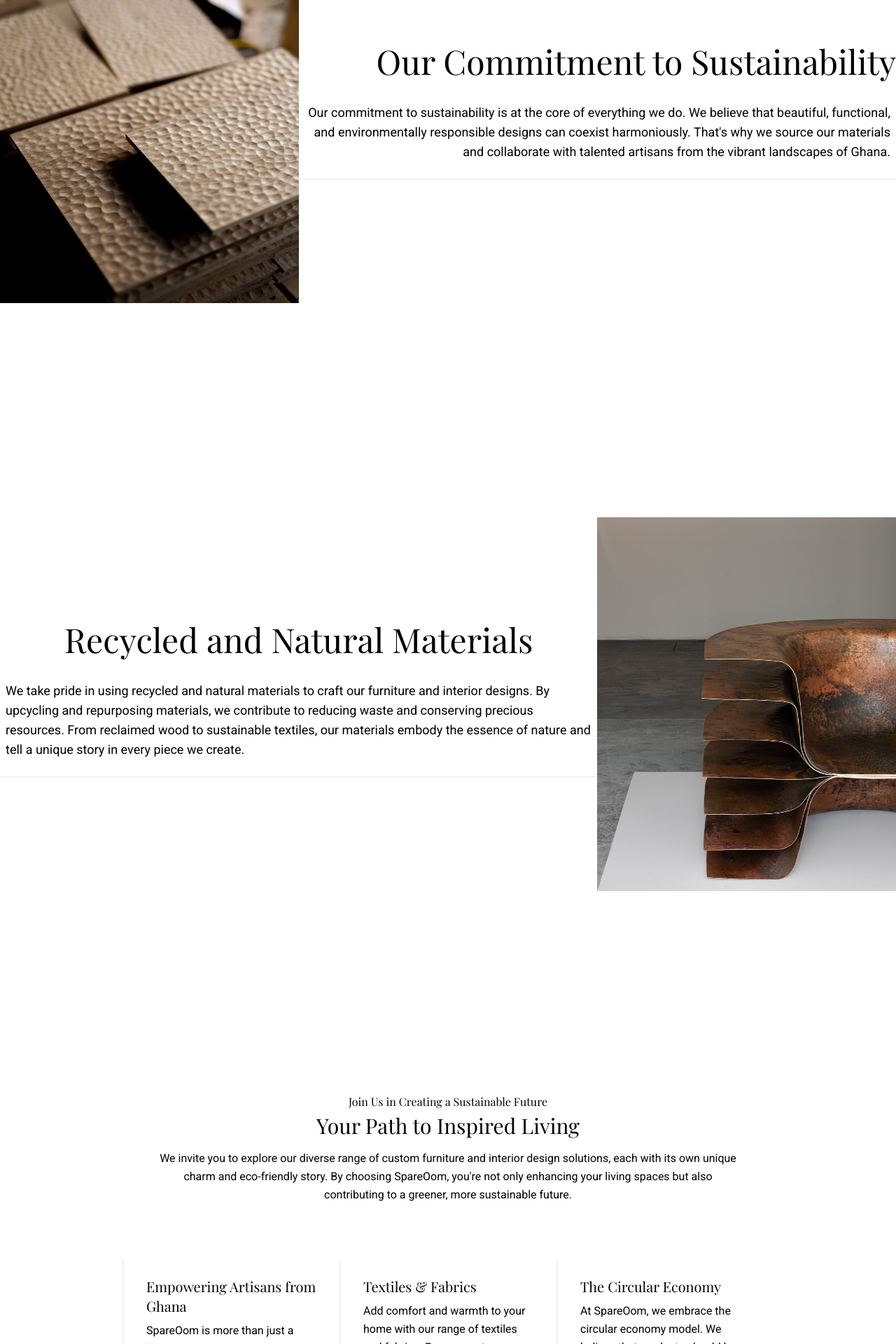
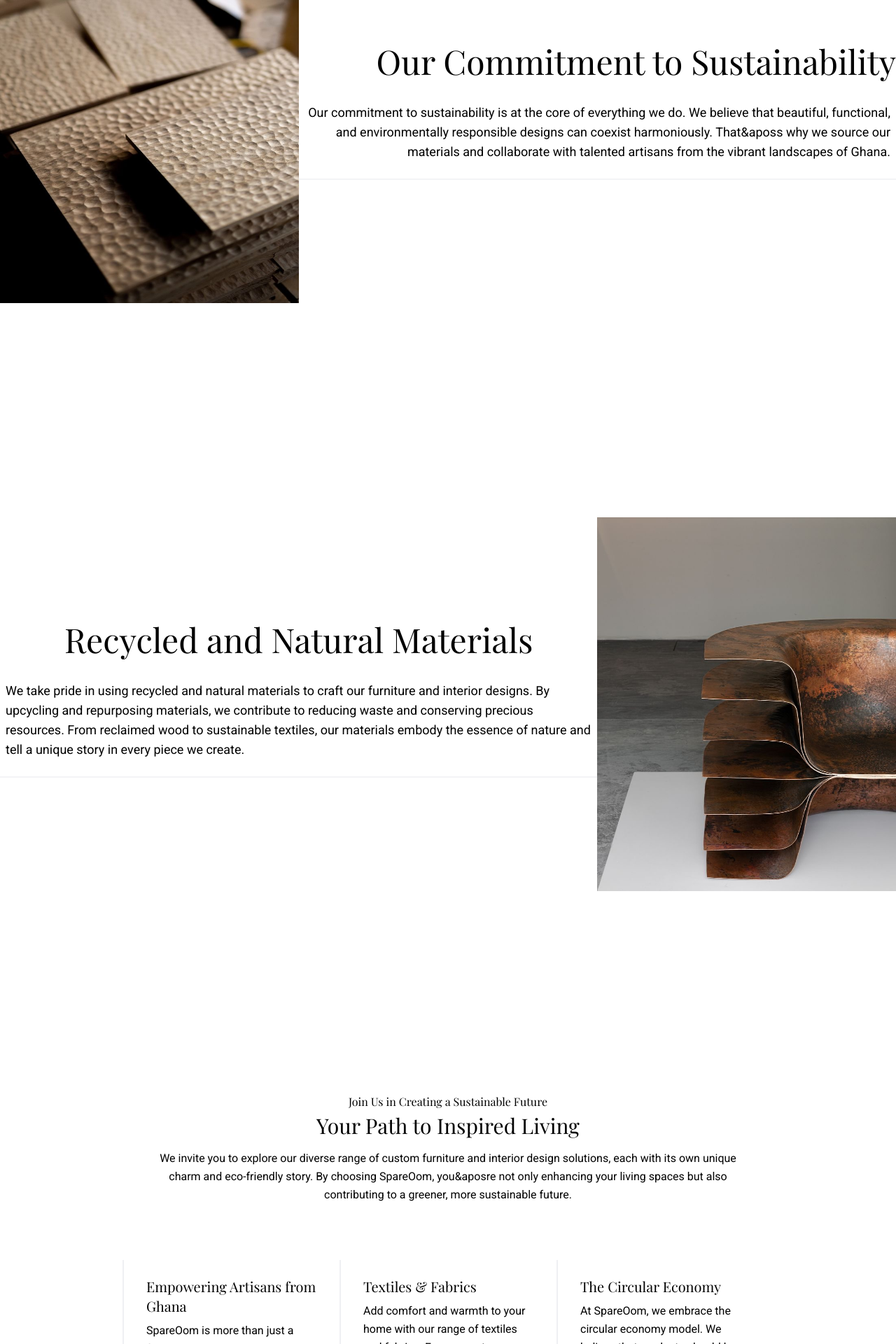
Before and after one commit to jagtarsingh7/Spareoom-Design-Nextjs, a Next.js app: page /sustainability in a window 1280 px wide. Shown: the part 1034-2954 px from the top of the page at 70% size. Built offline with nearby package versions, Linux system fonts and the light colour scheme; a web font is replaced by a local one.

Commit message:
UI update

```diff
--- a/src/app/(pages)/sustainability/page.tsx
+++ b/src/app/(pages)/sustainability/page.tsx
@@ -137,7 +137,7 @@ function Services() {
                                 <div className="md:flex-grow">
                                     <ViewDetectAnimation direction={"Y"} speed={500} styles={""} level={0} to={0} repeat={false}>
                                         <h2 className=" sm:text-lg text-sm font-roboto title-font mb-2 pr-2">
-                                        Our commitment to sustainability is at the core of everything we do. We believe that beautiful, functional, and environmentally responsible designs can coexist harmoniously. That's why we source our materials and collaborate with talented artisans from the vibrant landscapes of Ghana.                                         </h2>
+                                        Our commitment to sustainability is at the core of everything we do. We believe that beautiful, functional, and environmentally responsible designs can coexist harmoniously. That&aposs why we source our materials and collaborate with talented artisans from the vibrant landscapes of Ghana.                                         </h2>
                                     </ViewDetectAnimation>
                                 </div>
                             </div>
@@ -178,7 +178,7 @@ function Services() {
                         <ViewDetectAnimation styles="flex flex-col text-center w-full mb-20" direction={"Y"} speed={1000} level={-10} to={0} repeat={false}>
                             <h2 className="text-xstracking-widest font-playfair title-font mb-1">Join Us in Creating a Sustainable Future</h2>
                             <h1 className="sm:text-3xl text-2xl font-playfair title-font mb-4 ">Your Path to Inspired Living</h1>
-                            <p className="lg:w-2/3 mx-auto leading-relaxed text-base font-roboto">We invite you to explore our diverse range of custom furniture and interior design solutions, each with its own unique charm and eco-friendly story. By choosing SpareOom, you're not only enhancing your living spaces but also contributing to a greener, more sustainable future.</p>
+                            <p className="lg:w-2/3 mx-auto leading-relaxed text-base font-roboto">We invite you to explore our diverse range of custom furniture and interior design solutions, each with its own unique charm and eco-friendly story. By choosing SpareOom, you&aposre not only enhancing your living spaces but also contributing to a greener, more sustainable future.</p>
                         </ViewDetectAnimation>
                         <ViewDetectAnimation direction={"Y"} speed={1000} level={10} to={0} repeat={false} styles="flex justify-center flex-wrap">
                             <div className="xl:w-1/4 lg:w-1/2 md:w-full px-8 py-6 border-l-2 border-gray-200 border-opacity-60">
```
